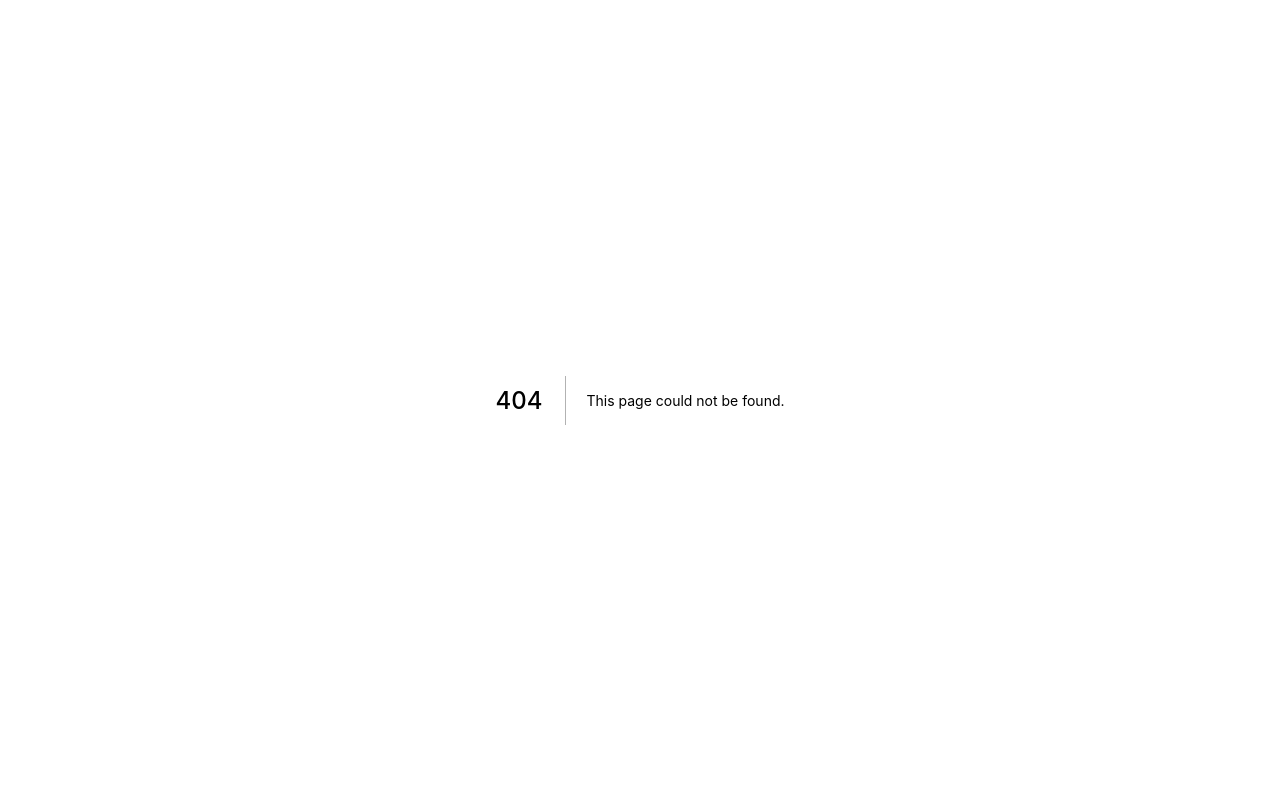
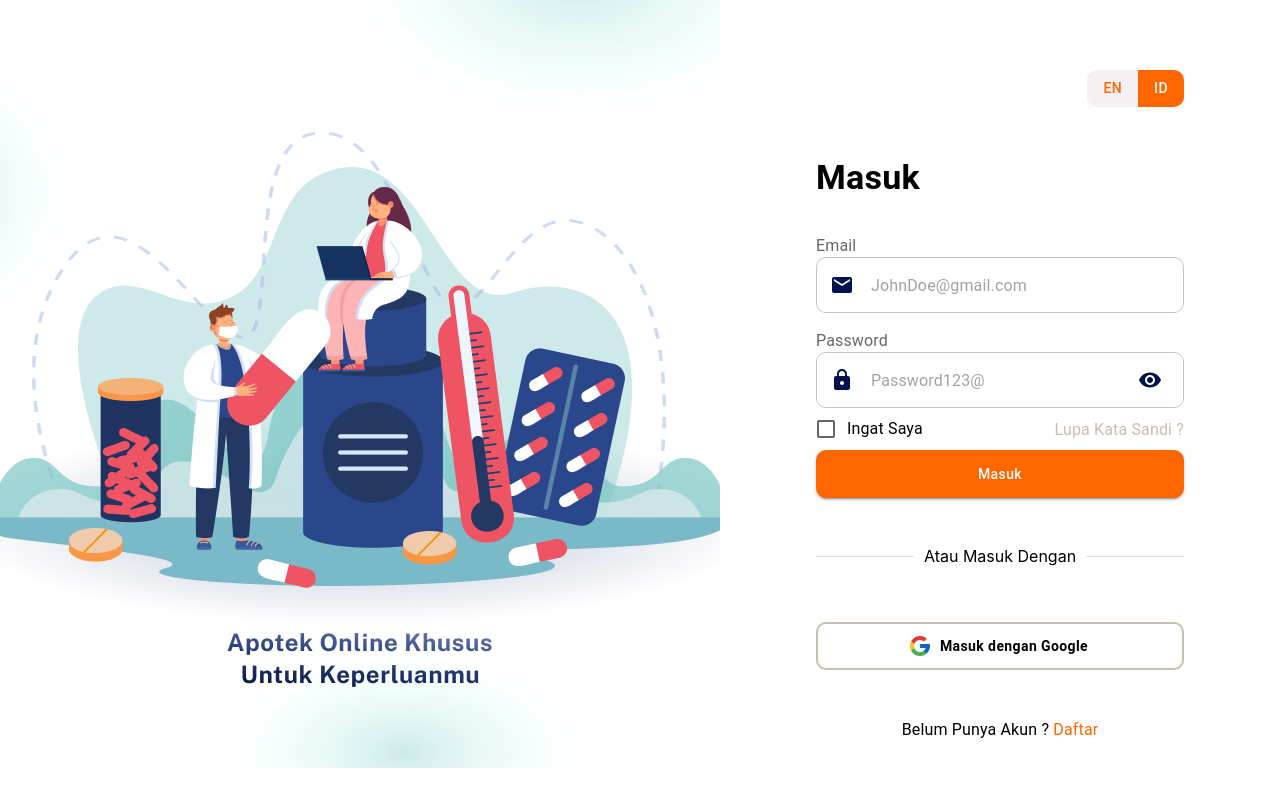
Before and after one commit to fajarAliM/jcwd, a Next.js app: page /login in a window 1280 px wide. Before the commit this address had no page. Shown: the top 806 px of the page. Built offline with nearby package versions, Linux system fonts and the light colour scheme.

Commit message:
UI: Admin Sidebar Added (#16)
* feat: added Footer component

* ui: convert footer images to text

* UI: register page added

* FEAT: sidebar for admin component added

* UI: Login Page Added

```diff
--- /dev/null
+++ b/src/components/AdminSidebar/MainMenu/index.jsx
@@ -0,0 +1,78 @@
+/* eslint-disable no-unused-vars */
+/* eslint-disable react/no-children-prop */
+import { Box, Collapse, Typography, MenuItem } from "@mui/material";
+import Link from "next/link";
+import { useState } from "react";
+import KeyboardArrowDownIcon from "@mui/icons-material/KeyboardArrowDown";
+import KeyboardArrowUpIcon from "@mui/icons-material/KeyboardArrowUp";
+import SubMenu from "../SubMenu";
+
+const MainMenu = ({ title, iconTag, subMenus = [] }) => {
+  const [menu, setMenu] = useState("");
+  const [subMenu, setSubMenu] = useState("");
+  const [expand, setExpand] = useState(false);
+  const handleChange = (event, newMenu) => {
+    setMenu(newMenu);
+    setExpand(!expand);
+  };
+
+  return (
+    <Box
+      marginBottom={2}
+      color={expand ? "Brand.500" : "Sidebar.500"}
+      sx={{
+        paddingX: "20px",
+        paddingY: "30px",
+        ":hover": {
+          cursor: "pointer",
+          color: "Brand.500",
+        },
+      }}
+      height="80px"
+      display="flex"
+      flexDirection="column"
+    >
+      <Box
+        display="flex"
+        flexDirection="row"
+        justifyContent="space-between"
+        marginBottom="14px"
+        onClick={(e) => handleChange(e, `${title}`)}
+      >
+        <Box display="flex" flexDirection="row">
+          {iconTag}
+          <Typography marginLeft="12px">{title}</Typography>
+        </Box>
+        {expand ? <KeyboardArrowUpIcon /> : <KeyboardArrowDownIcon />}
+      </Box>
+      <Collapse sx={{ marginLeft: "22px" }} in={expand}>
+        {subMenus.map((val) => {
+          return (
+            <Link href={val.href}>
+              <MenuItem
+                onClick={() => setSubMenu(`${val.submenuTitle}`)}
+                sx={{
+                  marginBottom: "1px",
+                  color:
+                    subMenu === `${val.submenuTitle}`
+                      ? "Brand.500"
+                      : "Sidebar.500",
+                  ":hover": {
+                    cursor: "pointer",
+                    borderColor: "Brand.500",
+                    backgroundColor: "white",
+                    color: "Brand.500",
+                  },
+                }}
+              >
+                {val.submenuTitle}
+              </MenuItem>
+            </Link>
+          );
+        })}
+      </Collapse>
+    </Box>
+  );
+};
+
+export default MainMenu;
--- /dev/null
+++ b/src/components/AdminSidebar/SubMenu/index.jsx
@@ -0,0 +1,26 @@
+import Link from "next/link";
+import { MenuItem } from "@mui/material";
+
+const SubMenu = ({ submenuTitle, href, isClick }) => {
+  return (
+    <Link href={href}>
+      <MenuItem
+        sx={{
+          marginBottom: "1px",
+          color:
+            { isClick } === `${submenuTitle}` ? "Brand.500" : "Sidebar.500",
+          ":hover": {
+            cursor: "pointer",
+            borderColor: "Brand.500",
+            backgroundColor: "white",
+            color: "Brand.500",
+          },
+        }}
+      >
+        {submenuTitle}
+      </MenuItem>
+    </Link>
+  );
+};
+
+export default SubMenu;
--- a/src/components/Sidebar/index.jsx
+++ b/src/components/AdminSidebar/index.jsx
@@ -9,8 +9,10 @@ import ReceiptIcon from "@mui/icons-material/Receipt";
 import { MdHomeFilled } from "react-icons/md";
 import { GiMedicines } from "react-icons/gi";
 import { BsGraphUp } from "react-icons/bs";
+import SubMenu from "./SubMenu";
+import MainMenu from "./MainMenu";
 /* eslint-disable react/jsx-no-useless-fragment */
-const Sidebar = () => {
+const AdminSidebar = () => {
   const [menu, setMenu] = useState("dashboard");
   const [subMenu, setSubMenu] = useState("");
   const handleChange = (event, newMenu, newSubMenu) => {
@@ -134,6 +136,8 @@ const Sidebar = () => {
             >
               Tambah Produk
             </MenuItem>
+            <SubMenu title="Produk" href="/product" />
+            <SubMenu title="Apalagi" href="/product" />
           </Box>
         )}
 
@@ -366,9 +370,27 @@ const Sidebar = () => {
             </MenuItem>
           </Box>
         )}
+
+        <MainMenu
+          title="Produk"
+          iconTag={<GiMedicines fontSize="27px" />}
+          subMenus={[
+            { submenuTitle: "Daftar Produk", href: "#" },
+            { submenuTitle: "Tambah Produk", href: "#" },
+          ]}
+        />
+        <MainMenu
+          title="Sales & Revenue"
+          iconTag={<BsGraphUp fontSize="27px" />}
+          subMenus={[
+            { submenuTitle: "Ringkasan Statistik", href: "#" },
+            { submenuTitle: "Buku Kas", href: "#" },
+            { submenuTitle: "Laba & Rugi", href: "#" },
+          ]}
+        />
       </Box>
     </Drawer>
   );
 };
 
-export default Sidebar;
+export default AdminSidebar;
--- /dev/null
+++ b/src/pages/login/index.jsx
@@ -0,0 +1,150 @@
+/* eslint-disable react/jsx-no-useless-fragment */
+/* eslint-disable no-unused-vars */
+/* eslint-disable no-dupe-keys */
+import Image from "next/image";
+import Frame from "public/Images/Frame.png";
+import GoogleIcon from "public/Images/google-icon.png";
+import FacebookOutlinedIcon from "@mui/icons-material/FacebookOutlined";
+import {
+  InputLabel,
+  OutlinedInput,
+  Box,
+  Stack,
+  Button,
+  Divider,
+  FormControlLabel,
+  Checkbox,
+  IconButton,
+  Typography,
+  ButtonGroup,
+} from "@mui/material";
+import AccountCircleIcon from "@mui/icons-material/AccountCircle";
+import MailIcon from "@mui/icons-material/Mail";
+import LockIcon from "@mui/icons-material/Lock";
+import VisibilityOffIcon from "@mui/icons-material/VisibilityOff";
+import { useState } from "react";
+import VisibilityIcon from "@mui/icons-material/Visibility";
+import AdminSidebar from "components/AdminSidebar";
+import Link from "next/link";
+
+const LoginPage = () => {
+  const [showPassword, setShowPassword] = useState("false");
+  return (
+    <>
+      <Stack width="100%" direction="row">
+        <Box>
+          <Image src={Frame} layout="fixed" />
+        </Box>
+        <Box px="96px" py="70px" width="50%">
+          <Box display="flex" justifyContent="flex-end">
+            <ButtonGroup
+              sx={{ marginBottom: "50px" }}
+              variant="root"
+              disableElevation
+            >
+              <Button
+                sx={{ backgroundColor: "#f5f0f1", color: "Brand.500" }}
+                variant="contained"
+              >
+                EN
+              </Button>
+              <Button
+                sx={{ color: "white", backgroundColor: "Brand.500" }}
+                variant="contained"
+              >
+                ID
+              </Button>
+            </ButtonGroup>
+          </Box>
+          <Typography
+            sx={{ marginBottom: "36px" }}
+            fontWeight="bold"
+            variant="h4"
+            component="h4"
+          >
+            Masuk
+          </Typography>
+          <InputLabel>Email</InputLabel>
+          <OutlinedInput
+            placeholder="JohnDoe@gmail.com"
+            startAdornment={
+              <MailIcon sx={{ marginRight: "17px" }} htmlColor="#02114f" />
+            }
+            fullWidth
+            sx={{ borderRadius: "10px", marginBottom: "16px" }}
+          />
+          <InputLabel>Password</InputLabel>
+          <OutlinedInput
+            type={showPassword ? "password" : "text"}
+            placeholder="Password123@"
+            startAdornment={
+              <LockIcon sx={{ marginRight: "17px" }} htmlColor="#02114f" />
+            }
+            fullWidth
+            sx={{ borderRadius: "10px", marginBottom: "10px" }}
+            endAdornment={
+              <IconButton onClick={() => setShowPassword(!showPassword)}>
+                {showPassword ? (
+                  <VisibilityIcon htmlColor="#02114f" sx={{}} />
+                ) : (
+                  <VisibilityOffIcon htmlColor="#02114f" />
+                )}
+              </IconButton>
+            }
+          />
+          <Stack direction="row" justifyContent="space-between">
+            <FormControlLabel
+              sx={{ marginTop: "-10px" }}
+              control={<Checkbox />}
+              label="Ingat Saya"
+            />
+            <Typography color="#c7bfaf">Lupa Kata Sandi ?</Typography>
+          </Stack>
+          <Button
+            sx={{
+              marginBottom: "48px",
+              minHeight: "48px",
+              textTransform: "initial",
+            }}
+            variant="contained"
+            fullWidth
+          >
+            Masuk
+          </Button>
+          <Divider sx={{ marginBottom: "56px" }}>Atau Masuk Dengan</Divider>
+          <Button
+            fullWidth
+            startIcon={<Image src={GoogleIcon} />}
+            variant="contained"
+            sx={{
+              marginBottom: "48px",
+              backgroundColor: "white",
+              color: "black",
+              fontWeight: "bold",
+              height: "48px",
+              border: "2px solid #c7bfaf",
+              boxShadow: "none",
+              ":hover": { backgroundColor: "#c7bfaf", border: "unset" },
+            }}
+          >
+            Masuk dengan Google
+          </Button>
+          <Typography textAlign="center">
+            Belum Punya Akun ?{" "}
+            <Link href="/register">
+              <Typography
+                sx={{ ":hover": { cursor: "pointer" } }}
+                component="span"
+                color="Brand.500"
+              >
+                Daftar
+              </Typography>
+            </Link>{" "}
+          </Typography>
+        </Box>
+      </Stack>
+    </>
+  );
+};
+
+export default LoginPage;
--- a/src/theme/core/colors/index.js
+++ b/src/theme/core/colors/index.js
@@ -11,6 +11,11 @@ const Brand = {
   900: "#331400",
 };
 
+const Sidebar = {
+  500: "#B4B9C7"
+}
+
 export default {
   Brand,
+  Sidebar
 };
```
Also changed, not shown: src/pages/register/index.jsx (+14 -5 lines).
